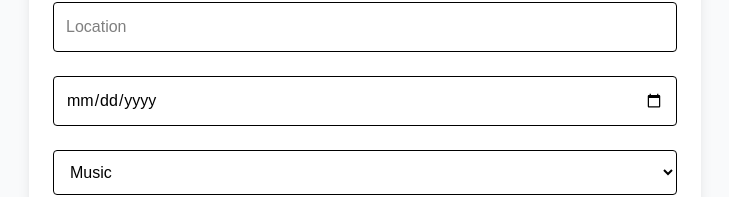
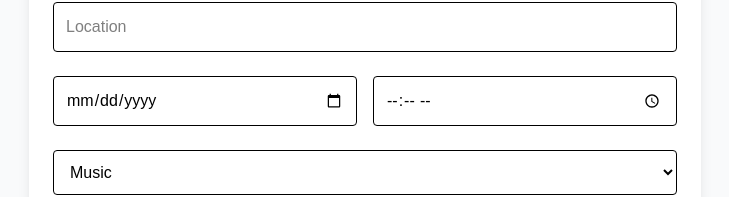
Before and after one commit to Anand-240/event-booking-system, a Next.js app in the folder frontend/: page /admin/events/create in a window 1280 px wide. Shown: the part 323-520 px from the top of the page, without its empty margins (275-1004 px from the left). Built offline with nearby package versions, Linux system fonts and the light colour scheme.

Commit message:
event_creation_admin_changes

```diff
--- a/frontend/app/admin/events/create/page.tsx
+++ b/frontend/app/admin/events/create/page.tsx
@@ -10,6 +10,7 @@ export default function CreateEventPage() {
   const [description, setDescription] = useState("");
   const [location, setLocation] = useState("");
   const [date, setDate] = useState("");
+  const [time, setTime] = useState("");
   const [category, setCategory] = useState("Music");
   const [seats, setSeats] = useState(50);
   const [bannerURL, setBannerURL] = useState("");
@@ -18,7 +19,7 @@ export default function CreateEventPage() {
   const handleCreate = async () => {
     setLoading(true);
 
-    const res = await fetch("http://localhost:8080/events", {
+    const res = await fetch("http://localhost:8080/admin/events", {
       method: "POST",
       headers: {
         "Content-Type": "application/json",
@@ -38,12 +39,13 @@ export default function CreateEventPage() {
     const data = await res.json();
     setLoading(false);
 
-    if (res.ok) {
-      alert("Event Created Successfully!");
-      router.push("/events");
-    } else {
+    if (!res.ok) {
       alert(data.error || "Failed to create event");
+      return;
     }
+
+    alert("Event created successfully!");
+    router.push("/events");
   };
 
   return (
@@ -51,6 +53,7 @@ export default function CreateEventPage() {
       <h1 className="text-3xl font-bold mb-8 text-center">Create New Event</h1>
 
       <div className="max-w-2xl mx-auto bg-white shadow-lg p-6 rounded-lg space-y-6">
+
         <input
           type="text"
           placeholder="Event Title"
@@ -74,12 +77,21 @@ export default function CreateEventPage() {
           onChange={(e) => setLocation(e.target.value)}
         />
 
-        <input
-          type="date"
-          className="border p-3 rounded w-full"
-          value={date}
-          onChange={(e) => setDate(e.target.value)}
-        />
+        <div className="flex gap-4">
+          <input
+            type="date"
+            className="border p-3 rounded w-1/2"
+            value={date}
+            onChange={(e) => setDate(e.target.value)}
+          />
+
+          <input
+            type="time"
+            className="border p-3 rounded w-1/2"
+            value={time}
+            onChange={(e) => setTime(e.target.value)}
+          />
+        </div>
 
         <select
           className="border p-3 rounded w-full"
```
